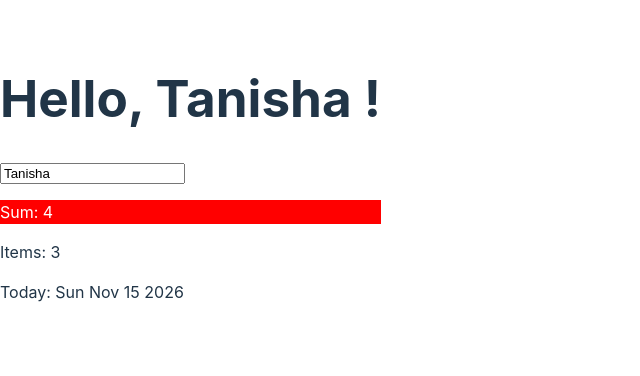
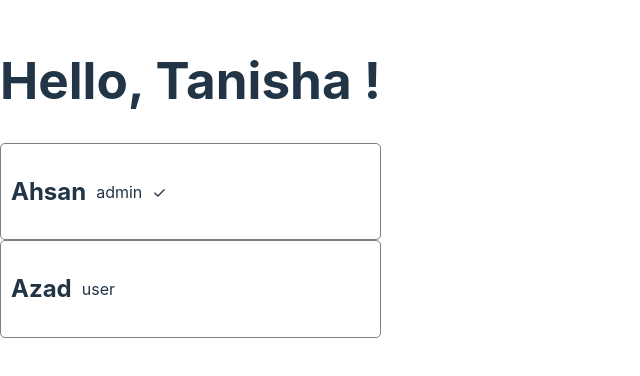
Before and after one commit to tanisha060307/react_learning, a React (Vite) app in the folder typescript-learning/react-app/: page / in a window 1280 px wide. Shown: the part 222-598 px from the top of the page, without its empty margins (0-640 px from the left). Built offline with nearby package versions, Linux system fonts and the light colour scheme.

Commit message:
creating components

```diff
--- a/typescript-learning/react-app/src/App.tsx
+++ b/typescript-learning/react-app/src/App.tsx
@@ -1,20 +1,14 @@
 import Message from "./Message";
 import {Welcome} from "./welcome";
+import {UserCard} from "./UserCard";
 function App(){
-  const  name='Tanisha';
-  const items = [1,2,3];
-  const styles ={
-    backgroundColor: 'red',
-    color:'white'
-  }
+
   return (
-  <div>
+  <>
     <Welcome name='Tanisha' />
-    <input type="text" defaultValue={name} />
-    <p style={styles}>Sum: {2 + 2}</p>
-    <p>Items: {items.length}</p>
-    <p>Today: {new Date().toDateString()}</p>
-  </div>
+    <UserCard name='Ahsan' role='admin' verified={true} />
+    <UserCard name='Azad' role='user' verified={false} />
+  </>
   );
 }
 export default App;
--- a/typescript-learning/react-app/src/UserCard.tsx
+++ b/typescript-learning/react-app/src/UserCard.tsx
@@ -6,10 +6,17 @@ type UserCardProps = {
 
 export const UserCard = ({ name, role, verified }: UserCardProps) => {
 return (
-<div>
+<div style ={{
+    display:'flex',
+    gap:'10px',
+    alignItems:'center',
+    border:'1px solid gray',
+    padding:'10px',
+    borderRadius:'5px'
+}}>
 <h2>{name}</h2>
 <p>{role}</p>
-{verified && <span>/</span>}
+{verified && <span>✓</span>}
 </div>
 );
 }
```
